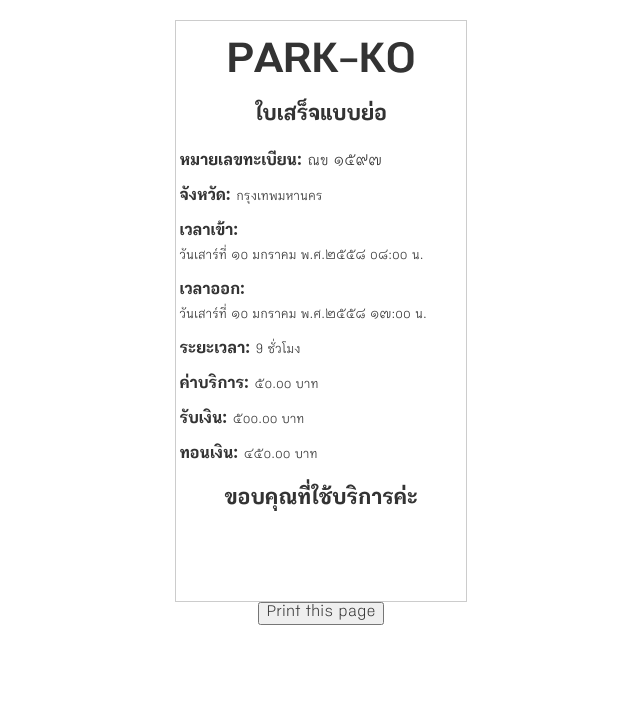
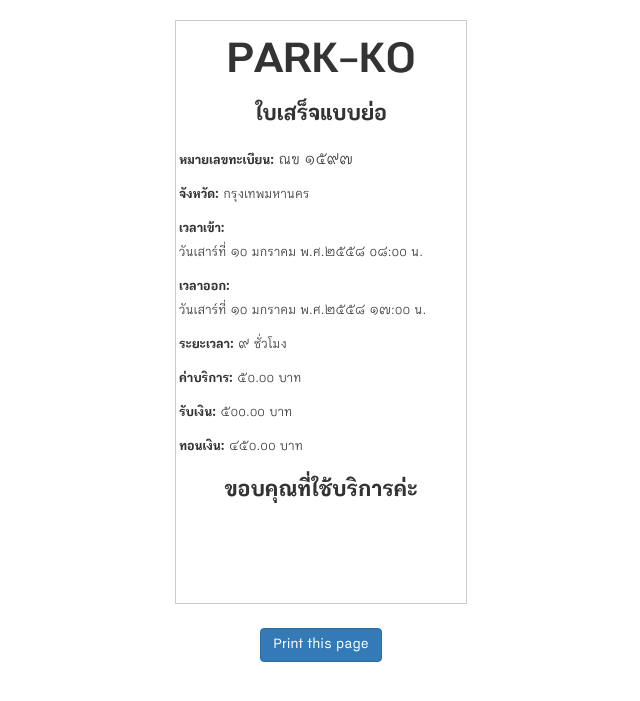
Before and after one commit to github-sprint3r/parkko-201501, a PHP site: page /print.php in a window 1280 px wide. Shown: the top 701 px of the page, without its empty margins (319-959 px from the left). Run offline with PHP 8.4, Linux system fonts and the light colour scheme; some libraries are stand-ins or nearby versions.

Commit message:
[Changed] Print Button use Bootstrap style [Changed] Print border size [Fixed] Nnumber duration time to Thai Number

```diff
--- a/assets/css/parkko.css
+++ b/assets/css/parkko.css
@@ -1,8 +1,10 @@
 @CHARSET "UTF-8";
 
 #border {
-	width: 7.7cm;
-	height: 15.4cm;
+	/*width: 7.7cm;
+	height: 15.4cm;*/
+	width: 18.257185221968em;
+	height: 36.514370443936em;
 	border: 1px solid #ccc;
 	margin-right: auto;
 	margin-left: auto;
@@ -29,7 +31,7 @@
 }
 
 #border .border-row strong {
-	font-size: 18px;
+	font-size: 14px;
 }
 
 #border .border-row .value {
--- a/print.php
+++ b/print.php
@@ -57,7 +57,7 @@ if(isset($_GET['id'])) {
 		<span class="border-row"><strong>จังหวัด: </strong><span class="value"><?php echo $data['province']?></span></span>
 		<span class="border-row"><strong>เวลาเข้า: </strong><br/><span class="value"><?php echo $parkko->thai_date(strtotime($data['in']))?></span></span>
 		<span class="border-row"><strong>เวลาออก: </strong><br/><span class="value"><?php echo $parkko->thai_date(strtotime($data['out']))?></span></span>
-		<span class="border-row"><strong>ระยะเวลา: </strong><span class="value"><?php echo $parkko->timeDuration($data['in'], $data['out'])?></span></span>
+		<span class="border-row"><strong>ระยะเวลา: </strong><span class="value"><?php echo $parkko->convertToThaiNumber($parkko->timeDuration($data['in'], $data['out']))?></span></span>
 		<span class="border-row"><strong>ค่าบริการ: </strong><span class="value"><?php echo $parkko->convertToThaiNumber(number_format($data['cost'], 2))?> บาท</span></span>
 		<span class="border-row"><strong>รับเงิน: </strong><span class="value"><?php echo $parkko->convertToThaiNumber(number_format($data['money_in'], 2))?> บาท</span></span>
 		<span class="border-row"><strong>ทอนเงิน: </strong><span class="value"><?php echo $parkko->convertToThaiNumber(number_format($data['money_out'], 2))?> บาท</span></span>
@@ -66,9 +66,9 @@ if(isset($_GET['id'])) {
 		<strong>ขอบคุณที่ใช้บริการค่ะ</strong>
 	</div>
 </div>
-
+<br/>
 <div id="printButton">
-	<input type="button" value = "Print this page" onclick="printPage()">
+	<input type="button" value = "Print this page" onclick="printPage()" class="btn btn-primary">
 </div>
 
 <script type='text/javascript'
```
